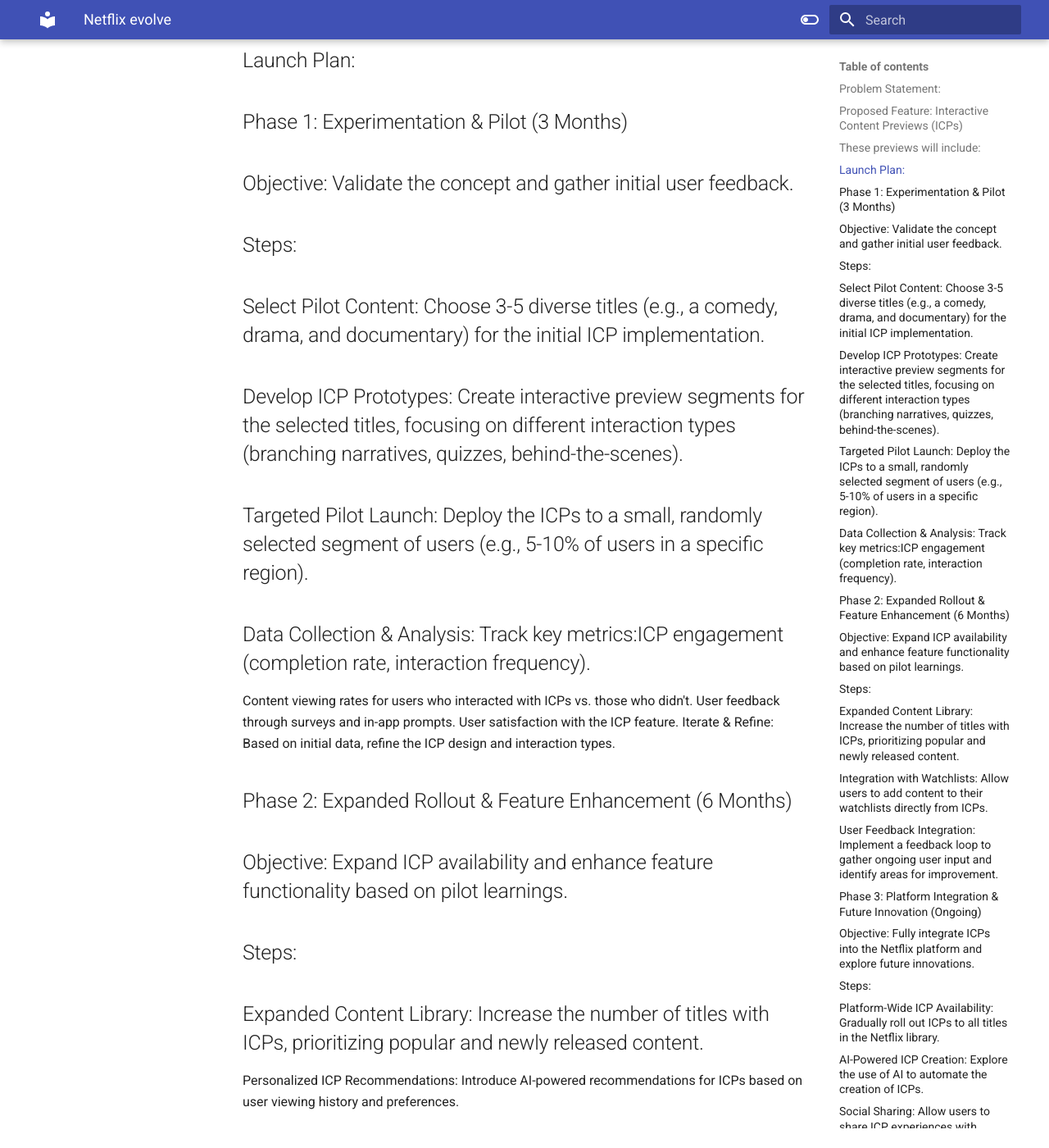
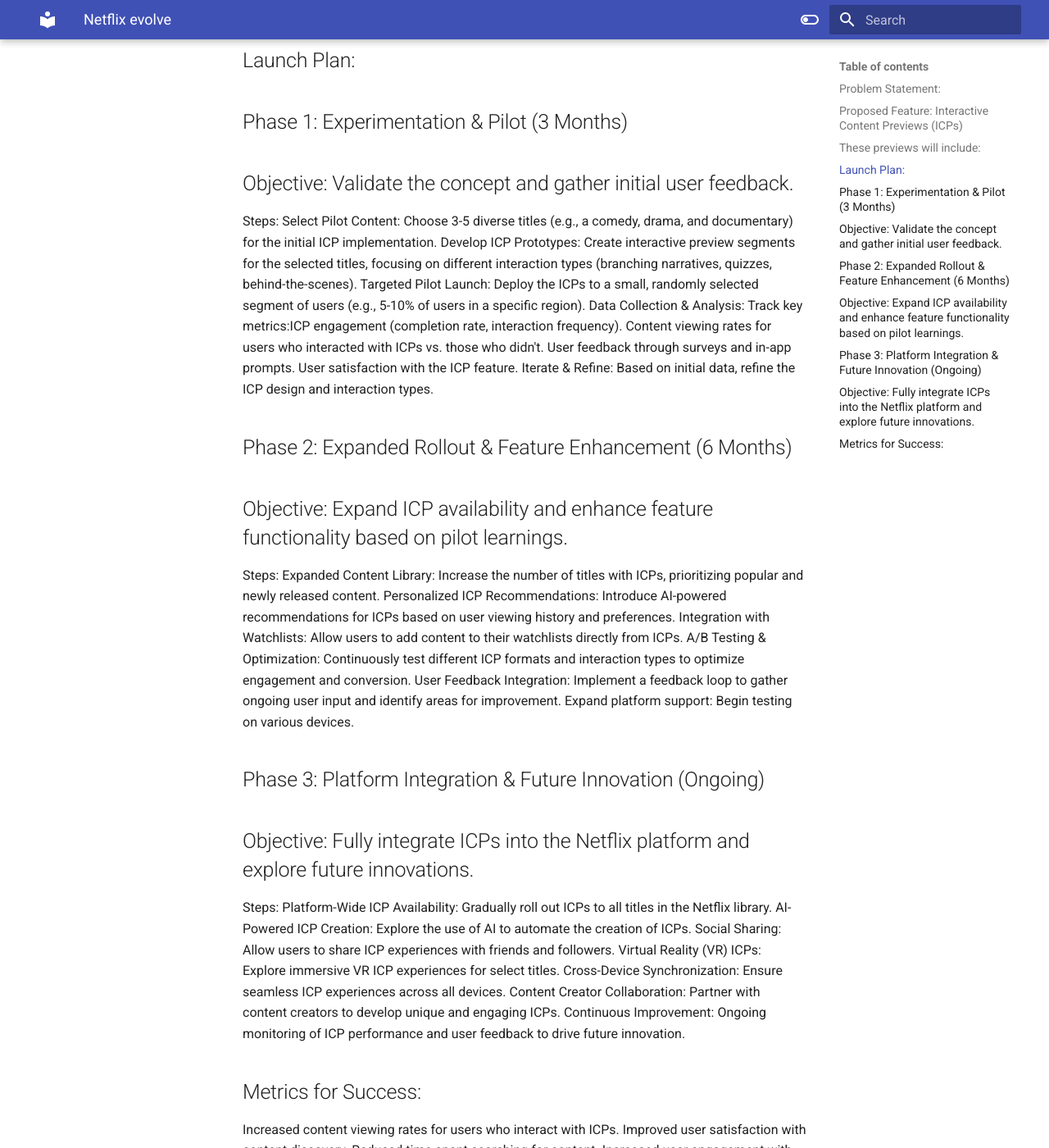
Before and after one commit to naveedhsk/ai-reliability-rag, an MkDocs documentation site: the page built from docs/netflix-evolve.md, in a window 1280 px wide and 1400 px high, scrolled down 841 px. Shown: the whole window at 82% size. Built offline with MkDocs 1.6.1 and Material for MkDocs 9.7.7, drawn with Linux system fonts in a browser that asks for light colours; some of the changed text lies outside the part shown.

Commit message:
Update netflix-evolve.md

```diff
--- a/docs/netflix-evolve.md
+++ b/docs/netflix-evolve.md
@@ -17,42 +17,38 @@
 ICPs will be integrated into the content detail page, offering a more immersive and personalized preview experience.
 
 ## Launch Plan:
-
 ## Phase 1: Experimentation & Pilot (3 Months)
-
 ## Objective: Validate the concept and gather initial user feedback.
-## Steps:
-## Select Pilot Content: Choose 3-5 diverse titles (e.g., a comedy, drama, and documentary) for the initial ICP implementation.
-## Develop ICP Prototypes: Create interactive preview segments for the selected titles, focusing on different interaction types (branching narratives, quizzes, behind-the-scenes).
-## Targeted Pilot Launch: Deploy the ICPs to a small, randomly selected segment of users (e.g., 5-10% of users in a specific region).
-## Data Collection & Analysis: Track key metrics:ICP engagement (completion rate, interaction frequency).
+Steps:
+Select Pilot Content: Choose 3-5 diverse titles (e.g., a comedy, drama, and documentary) for the initial ICP implementation.
+Develop ICP Prototypes: Create interactive preview segments for the selected titles, focusing on different interaction types (branching narratives, quizzes, behind-the-scenes).
+Targeted Pilot Launch: Deploy the ICPs to a small, randomly selected segment of users (e.g., 5-10% of users in a specific region).
+Data Collection & Analysis: Track key metrics:ICP engagement (completion rate, interaction frequency).
 Content viewing rates for users who interacted with ICPs vs. those who didn't.
 User feedback through surveys and in-app prompts.
 User satisfaction with the ICP feature.
 Iterate & Refine: Based on initial data, refine the ICP design and interaction types.
 
 ## Phase 2: Expanded Rollout & Feature Enhancement (6 Months)
-
 ## Objective: Expand ICP availability and enhance feature functionality based on pilot learnings.
-## Steps:
-## Expanded Content Library: Increase the number of titles with ICPs, prioritizing popular and newly released content.
+Steps:
+Expanded Content Library: Increase the number of titles with ICPs, prioritizing popular and newly released content.
 Personalized ICP Recommendations: Introduce AI-powered recommendations for ICPs based on user viewing history and preferences.
-## Integration with Watchlists: Allow users to add content to their watchlists directly from ICPs.
+Integration with Watchlists: Allow users to add content to their watchlists directly from ICPs.
 A/B Testing & Optimization: Continuously test different ICP formats and interaction types to optimize engagement and conversion.
-## User Feedback Integration: Implement a feedback loop to gather ongoing user input and identify areas for improvement.
+User Feedback Integration: Implement a feedback loop to gather ongoing user input and identify areas for improvement.
 Expand platform support: Begin testing on various devices.
 
 ## Phase 3: Platform Integration & Future Innovation (Ongoing)
-
 ## Objective: Fully integrate ICPs into the Netflix platform and explore future innovations.
-## Steps:
-## Platform-Wide ICP Availability: Gradually roll out ICPs to all titles in the Netflix library.
-## AI-Powered ICP Creation: Explore the use of AI to automate the creation of ICPs.
-## Social Sharing: Allow users to share ICP experiences with friends and followers.
-## Virtual Reality (VR) ICPs: Explore immersive VR ICP experiences for select titles.
-## Cross-Device Synchronization: Ensure seamless ICP experiences across all devices.
-## Content Creator Collaboration: Partner with content creators to develop unique and engaging ICPs.
-## Continuous Improvement: Ongoing monitoring of ICP performance and user feedback to drive future innovation.
+Steps:
+Platform-Wide ICP Availability: Gradually roll out ICPs to all titles in the Netflix library.
+AI-Powered ICP Creation: Explore the use of AI to automate the creation of ICPs.
+Social Sharing: Allow users to share ICP experiences with friends and followers.
+Virtual Reality (VR) ICPs: Explore immersive VR ICP experiences for select titles.
+Cross-Device Synchronization: Ensure seamless ICP experiences across all devices.
+Content Creator Collaboration: Partner with content creators to develop unique and engaging ICPs.
+Continuous Improvement: Ongoing monitoring of ICP performance and user feedback to drive future innovation.
 
 ## Metrics for Success:
 Increased content viewing rates for users who interact with ICPs.
```
